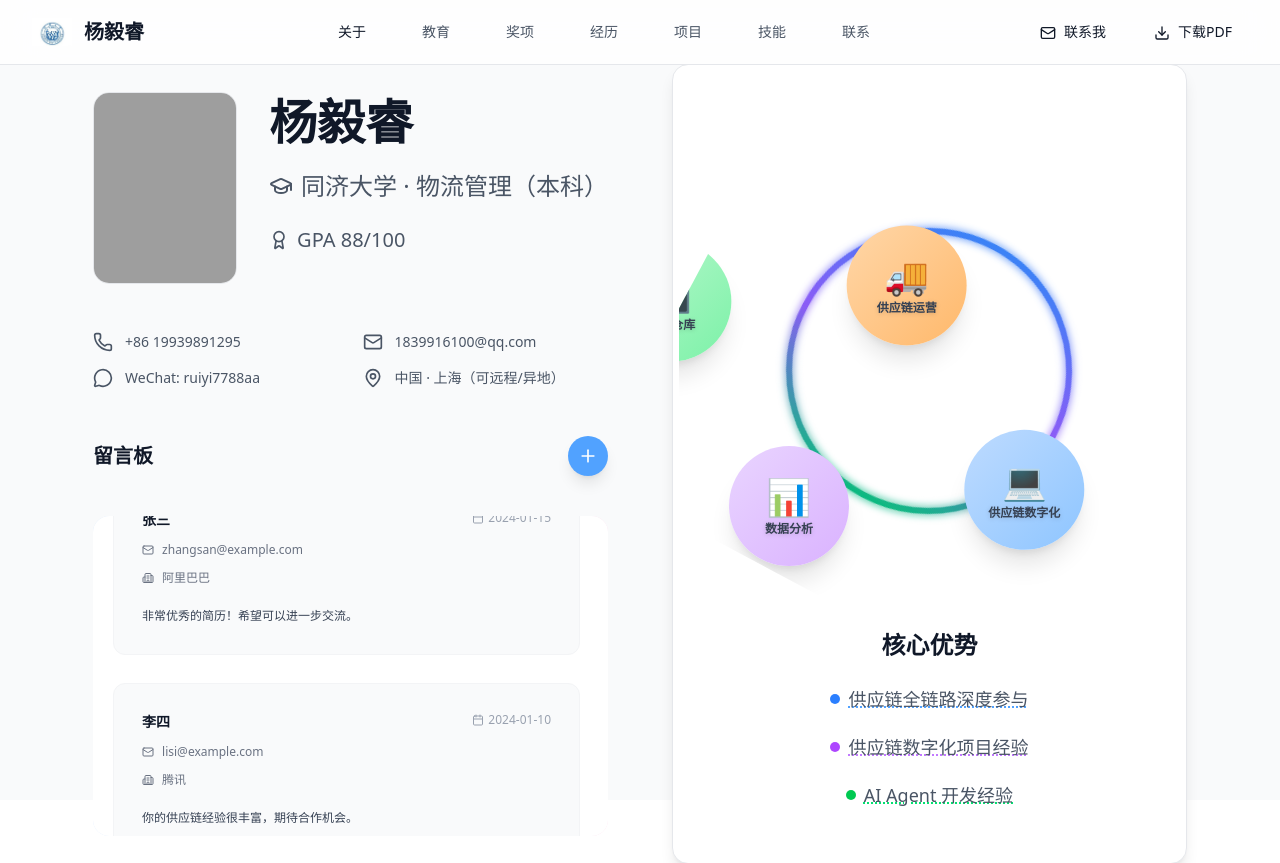
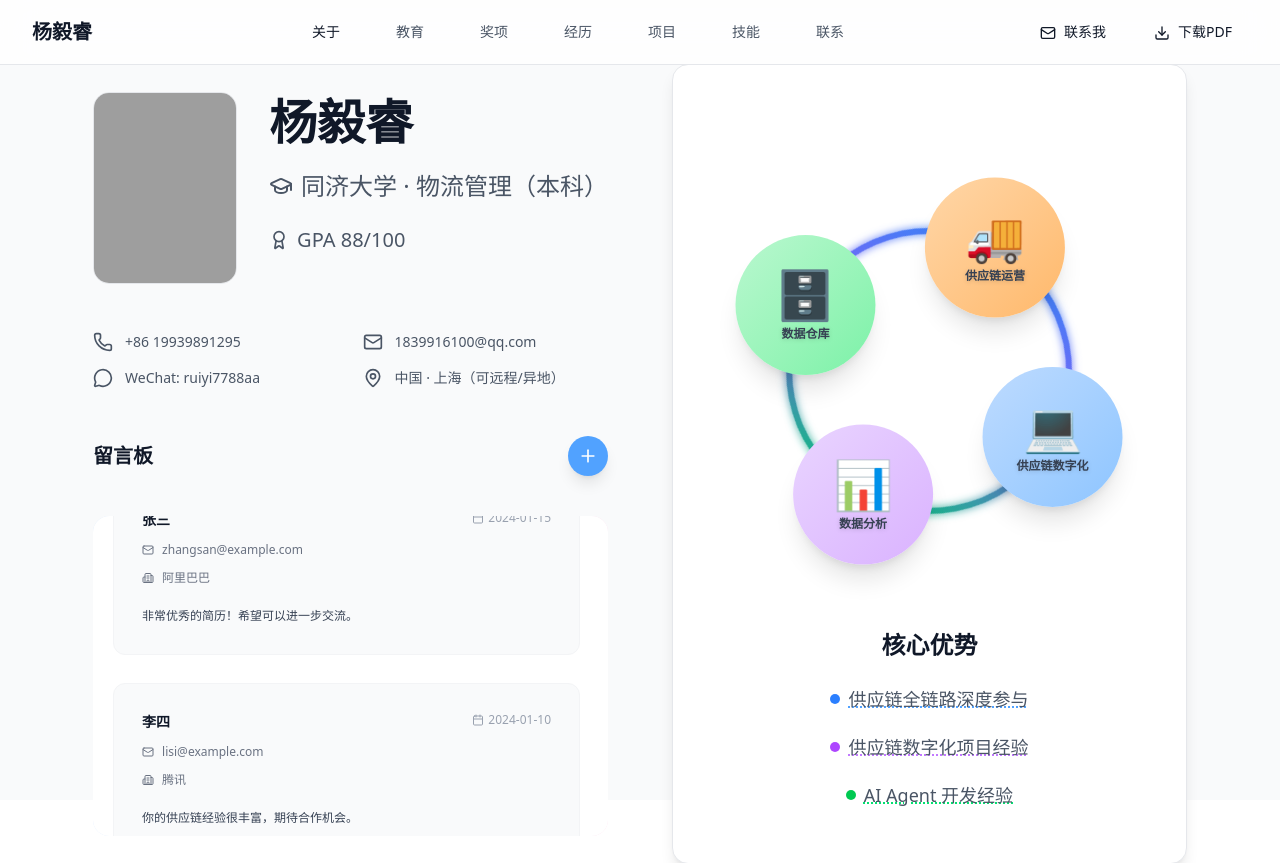
Before and after one commit to ruiyi-stack/resume_deploy, a Next.js app: page / in a window 1280 px wide. Shown: the top 863 px of the page. Built offline with nearby package versions, Linux system fonts and the light colour scheme; grey boxes are pictures that could not be loaded.

Commit message:
Add files via upload

```diff
--- a/src/components/Footer.tsx
+++ b/src/components/Footer.tsx
@@ -11,7 +11,7 @@ export default function Footer() {
   const [showEmailSelector, setShowEmailSelector] = useState(false);
 
   return (
-    <footer id="contact" className="bg-gray-50 border-t border-gray-200 py-12 px-4" style={{ scrollMarginTop: '64px' }}>
+    <footer className="bg-gray-50 border-t border-gray-200 py-12 px-4">
       <div className="max-w-7xl mx-auto">
         <motion.div
           initial={{ opacity: 0, y: 20 }}
--- a/src/components/Hero.tsx
+++ b/src/components/Hero.tsx
@@ -10,7 +10,7 @@ import Guestbook from './Guestbook';
 
 export default function Hero() {
   return (
-    <section id="about" className="min-h-screen flex items-center justify-center pt-16 px-4" style={{ scrollMarginTop: '64px' }}>
+    <section id="about" className="min-h-screen flex items-center justify-center pt-16 px-4">
       <div className="max-w-6xl mx-auto grid grid-cols-1 lg:grid-cols-2 gap-8 sm:gap-12 lg:gap-16 items-center">
         {/* Left Content */}
         <motion.div
--- a/src/components/Navbar.tsx
+++ b/src/components/Navbar.tsx
@@ -5,7 +5,6 @@ import { motion } from 'framer-motion';
 import { Download, Mail, Menu, X } from 'lucide-react';
 import { profile } from '@/data/cn';
 import EmailSelector from './EmailSelector';
-import Image from 'next/image';
 
 const navItems = [
   { name: '关于', href: '#about' },
@@ -46,10 +45,13 @@ export default function Navbar() {
   const scrollToSection = (href: string) => {
     const element = document.querySelector(href);
     if (element) {
-      // Use scrollIntoView with scroll-margin-top for accurate positioning
-      element.scrollIntoView({
-        behavior: 'smooth',
-        block: 'start'
+      const offsetTop = element.getBoundingClientRect().top + window.pageYOffset;
+      const navbarHeight = 64; // Navbar高度
+      const offset = offsetTop - navbarHeight;
+
+      window.scrollTo({
+        top: offset,
+        behavior: 'smooth'
       });
     }
     setIsOpen(false);
@@ -67,17 +69,8 @@ export default function Navbar() {
           {/* Logo/Name */}
           <motion.div
             whileHover={{ scale: 1.05 }}
-            className="flex-shrink-0 flex items-center gap-3"
+            className="flex-shrink-0"
           >
-            {/* School Logo - Desktop */}
-            <div className="hidden sm:block relative w-10 h-10">
-              <Image
-                src="/tju.jpg"
-                alt="同济大学"
-                fill
-                className="object-contain rounded-lg"
-              />
-            </div>
             <h1 className="text-xl font-inter font-semibold text-gray-900">
               {profile.name}
             </h1>
@@ -154,26 +147,6 @@ export default function Navbar() {
         className="md:hidden bg-white/95 backdrop-blur-md border-t border-gray-200"
       >
         <div className="px-2 pt-2 pb-3 space-y-1">
-          {/* School Logo */}
-          <div className="flex items-center gap-3 px-3 py-3 mb-2 border-b border-gray-200">
-            <div className="relative w-10 h-10 flex-shrink-0">
-              <Image
-                src="/tju.jpg"
-                alt="同济大学"
-                fill
-                className="object-contain rounded-lg"
-              />
-            </div>
-            <div>
-              <p className="text-sm font-inter font-semibold text-gray-900">
-                {profile.education[0].school}
-              </p>
-              <p className="text-xs font-inter text-gray-600">
-                {profile.education[0].major}
-              </p>
-            </div>
-          </div>
-
           {navItems.map((item) => (
             <motion.button
               key={item.name}
--- a/src/components/RotatingSkills.tsx
+++ b/src/components/RotatingSkills.tsx
@@ -24,11 +24,15 @@ export default function RotatingSkills() {
     setTimeout(() => setClickedIndex(null), 600);
   };
 
+  const radius = 140;
+  const centerX = 250;
+  const centerY = 250;
+
   return (
-    <div className="relative w-full h-full flex items-center justify-center overflow-hidden">
+    <div className="relative w-full h-full flex items-center justify-center">
       {/* Rotating container */}
       <motion.div
-        className="relative w-[280px] h-[280px] sm:w-[360px] sm:h-[360px] lg:w-[500px] lg:h-[500px] overflow-hidden"
+        className="relative w-[300px] h-[300px] sm:w-[400px] sm:h-[400px] lg:w-[500px] lg:h-[500px]"
         style={{ transformOrigin: 'center center' }}
         animate={{ rotate: 360 }}
         transition={{
@@ -79,23 +83,19 @@ export default function RotatingSkills() {
 
         {/* Skill items */}
         {skills.map((skill, index) => {
-          // Fixed positions for four quadrants using percentage
-          // This ensures they stay within bounds
-          const positions = [
-            { left: '50%', top: '10%' },   // Top
-            { left: '75%', top: '50%' },   // Right
-            { left: '50%', top: '90%' },   // Bottom
-            { left: '25%', top: '50%' },    // Left
-          ];
+          // Fixed positions for four quadrants: top, right, bottom, left
+          const angle = (index * 90 - 90);
+          const radian = (angle * Math.PI) / 180;
+          const itemX = centerX + radius * Math.cos(radian);
+          const itemY = centerY + radius * Math.sin(radian);
 
           return (
             <motion.div
               key={index}
               className="absolute"
               style={{
-                left: positions[index].left,
-                top: positions[index].top,
-                transform: 'translate(-50%, -50%)',
+                left: itemX - 70,
+                top: itemY - 70,
               }}
               initial={{ scale: 0 }}
               animate={{
@@ -111,7 +111,7 @@ export default function RotatingSkills() {
               onClick={() => handleClick(index)}
             >
               <motion.div
-                className={`w-[80px] h-[80px] sm:w-[100px] sm:h-[100px] lg:w-[120px] lg:h-[120px] bg-gradient-to-br ${skill.color} rounded-full flex flex-col items-center justify-center shadow-xl cursor-pointer group relative overflow-hidden transition-all duration-300 group-hover:scale-110 group-hover:shadow-2xl`}
+                className={`w-[100px] h-[100px] sm:w-[120px] sm:h-[120px] lg:w-[140px] lg:h-[140px] bg-gradient-to-br ${skill.color} rounded-full flex flex-col items-center justify-center shadow-xl cursor-pointer group relative overflow-hidden transition-all duration-300 group-hover:scale-110 group-hover:shadow-2xl`}
                 whileHover={{ scale: 1.1 }}
                 whileTap={{ scale: 0.95 }}
               >
@@ -119,10 +119,10 @@ export default function RotatingSkills() {
                 <div className="absolute inset-0 bg-gradient-to-br from-white/30 to-transparent opacity-0 group-hover:opacity-100 transition-opacity duration-300"></div>
 
                 {/* 图标 */}
-                <span className="text-2xl sm:text-3xl lg:text-4xl mb-0.5 sm:mb-1 relative z-10">{skill.icon}</span>
+                <span className="text-3xl sm:text-4xl lg:text-5xl mb-1 sm:mb-2 relative z-10">{skill.icon}</span>
 
                 {/* 文字 */}
-                <p className="text-[9px] sm:text-[10px] lg:text-xs font-inter font-bold text-gray-700 drop-shadow-sm relative z-10 px-1 text-center leading-tight">
+                <p className="text-[10px] sm:text-xs font-inter font-bold text-gray-700 drop-shadow-sm relative z-10 px-1 sm:px-2 text-center leading-tight">
                   {skill.label}
                 </p>
               </motion.div>
--- a/src/components/Section.tsx
+++ b/src/components/Section.tsx
@@ -21,7 +21,6 @@ export default function Section({ id, title, subtitle, children, className = ''
       transition={{ duration: 0.8, ease: "easeOut" }}
       viewport={{ once: false, margin: "-50px" }}
       className={`pt-[38px] pb-8 sm:pb-12 lg:pb-16 px-4 ${className}`}
-      style={{ scrollMarginTop: '64px' }}
     >
       <div className="max-w-7xl mx-auto">
         {/* Section Header */}
```
